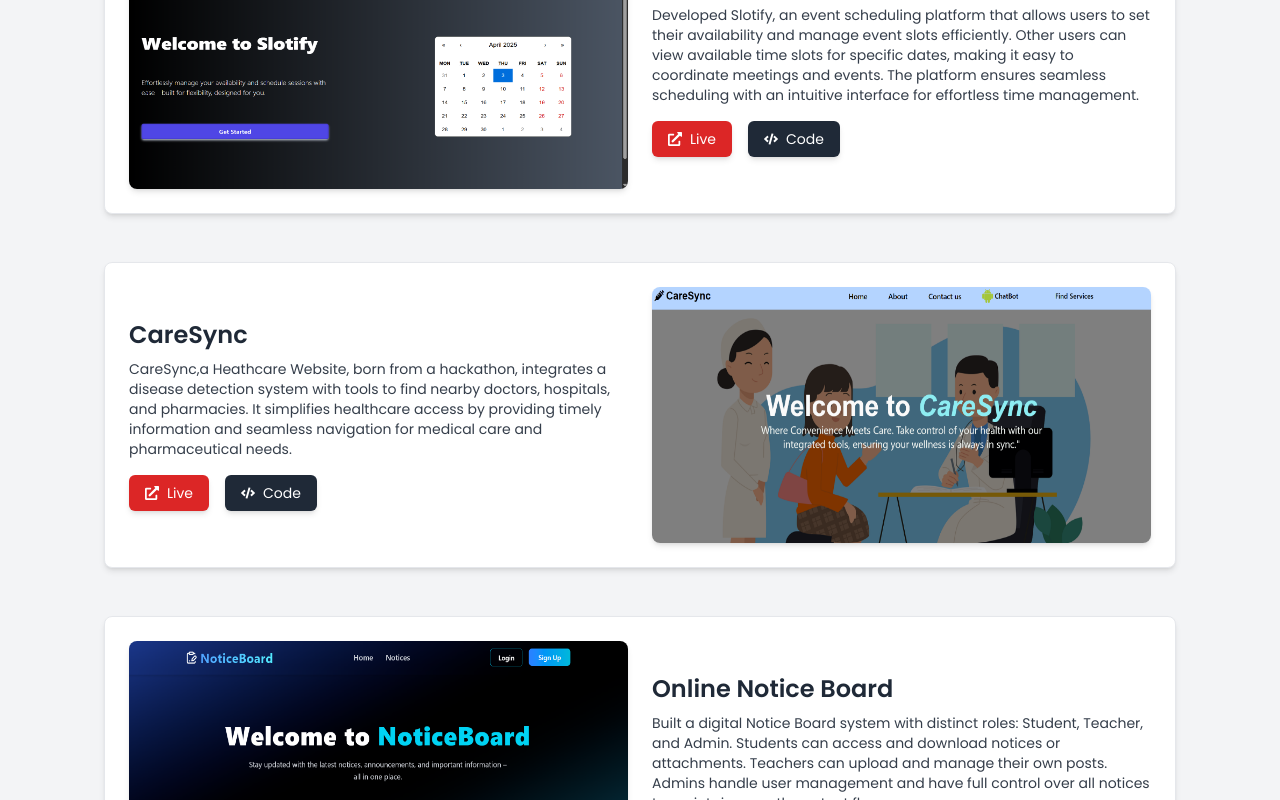
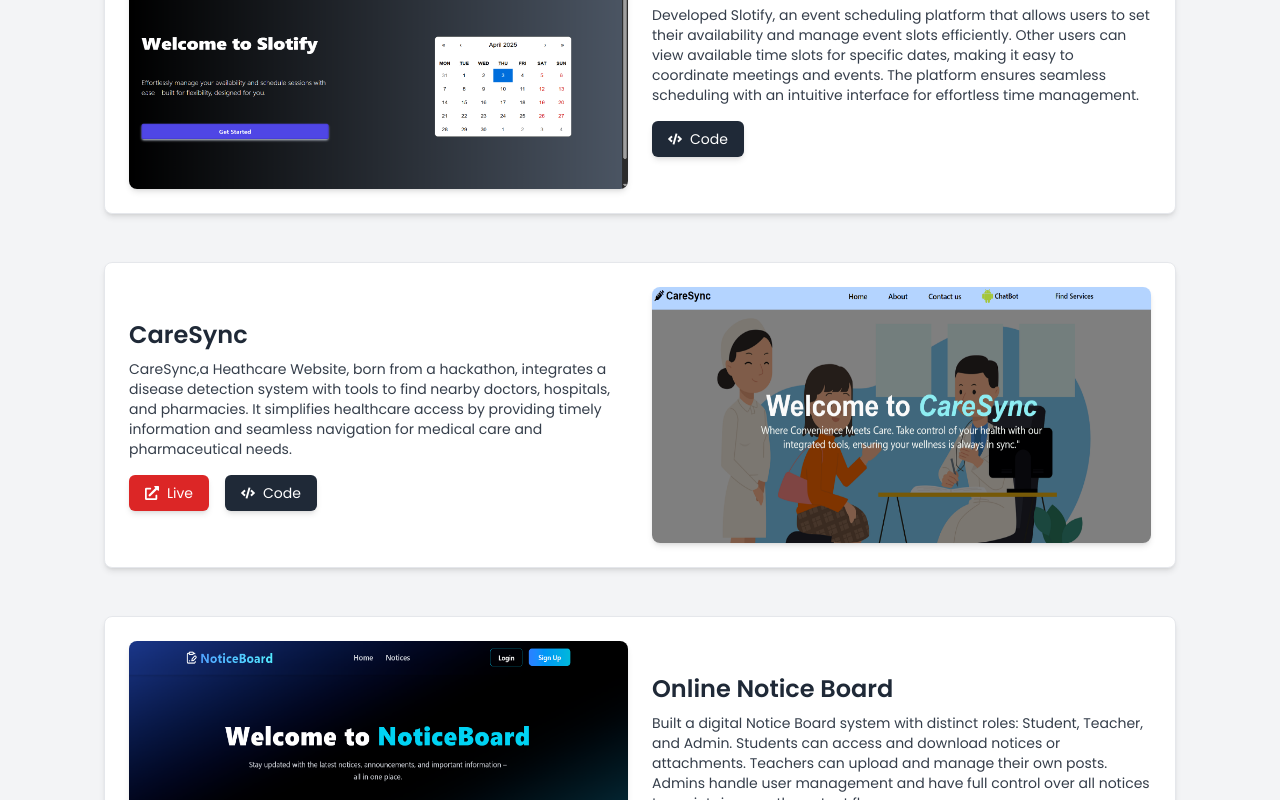
Before and after one commit to samar-abbas-786/samar.dev, a React (Vite) app: page / in a window 1280 px wide. Shown: the part 4760-5560 px from the top of the page. Built offline with nearby package versions, Linux system fonts and the light colour scheme.

Commit message:
remove ll

```diff
--- a/src/Projects_Container/allProjects.js
+++ b/src/Projects_Container/allProjects.js
@@ -52,7 +52,7 @@ export const project = [
     url: "gym-website-virid.vercel.app",
     img: Img4,
     desc: "Developed Slotify, an event scheduling platform that allows users to set their availability and manage event slots efficiently. Other users can view available time slots for specific dates, making it easy to coordinate meetings and events. The platform ensures seamless scheduling with an intuitive interface for effortless time management.",
-    live: "gym-website-virid.vercel.app",
+    // live: alert("link is not deployed")
     code: "https://github.com/samar-abbas-786/Event-Scheduler",
   },
 
@@ -71,7 +71,7 @@ export const project = [
     url: "https://notice-board-vx95.onrender.com",
     img: Img7,
     desc: "Built a digital Notice Board system with distinct roles: Student, Teacher, and Admin. Students can access and download notices or attachments. Teachers can upload and manage their own posts. Admins handle user management and have full control over all notices to maintain smooth content flow",
-    live: "#",
+    // live: "#",
     code: "https://github.com/samar-abbas-786/Notice-Board",
   },
   {
@@ -80,7 +80,7 @@ export const project = [
     url: "https://notice-board-vx95.onrender.com",
     img: Img8,
     desc: "Thoughtify is a digital platform for sharing and exploring thoughts in a minimal, distraction-free environment. Users can post their thoughts, read those shared by others, and engage with a community built around expression and reflection. The platform emphasizes simplicity, privacy, and meaningful content over noise.",
-    live: "#",
+    // live: "#",
     code: "https://github.com/samar-abbas-786/Thoughtify",
   },
 ];
```
